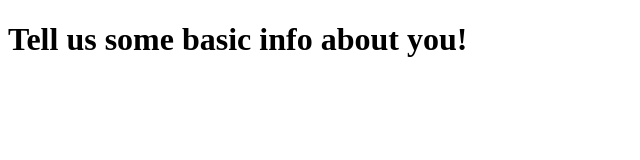
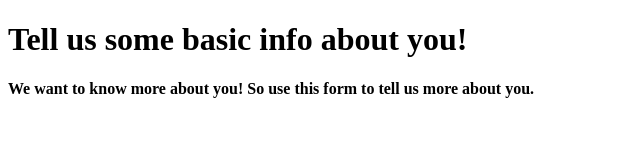
Before and after one commit to Dust-trust/Build-a-Survey-Form, a plain HTML site: page index.html in a window 1280 px wide. Shown: the whole page, without its empty margins (0-640 px from the left). Drawn offline with Linux system fonts and the light colour scheme.

Commit message:
Description

```diff
--- a/index.html
+++ b/index.html
@@ -7,5 +7,8 @@
 </head>
 <body>
 <h1 id="title">Tell us some basic info about you!</h1>
+<strong>
+<p id="description">We want to know more about you! So use this form to tell us more about you.</p>
+</strong>
 </body>
 </html>
```
